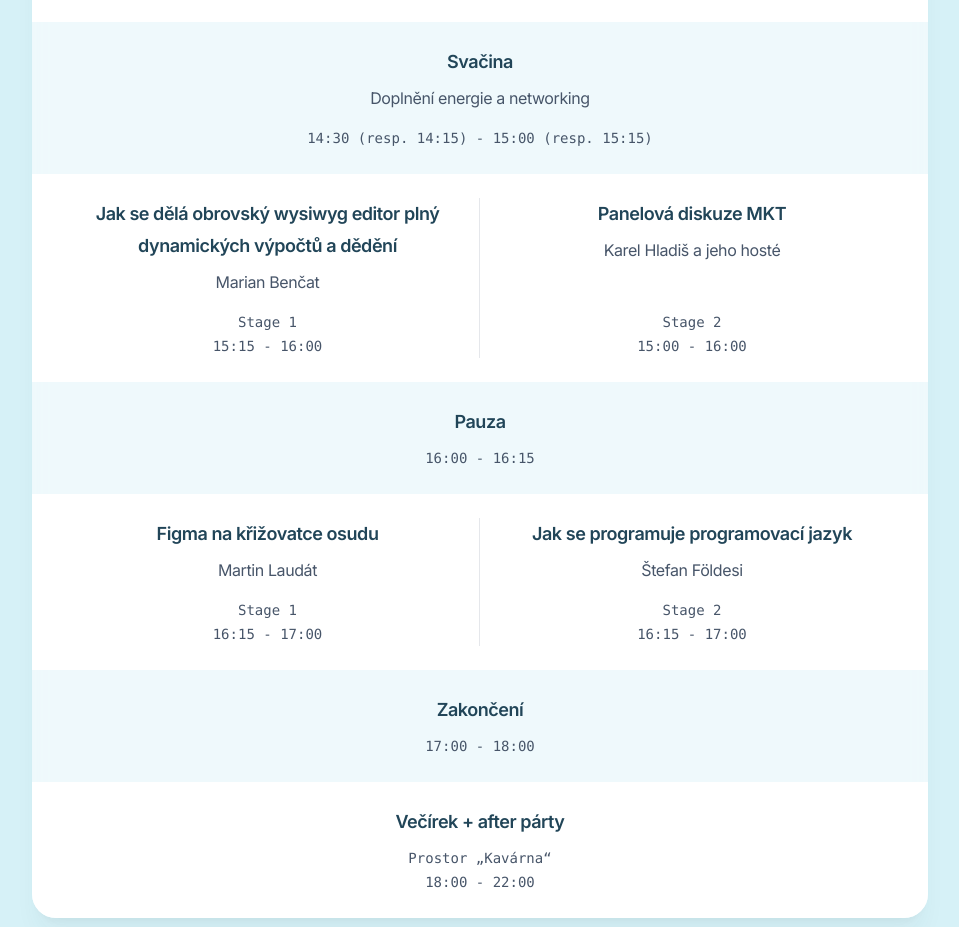
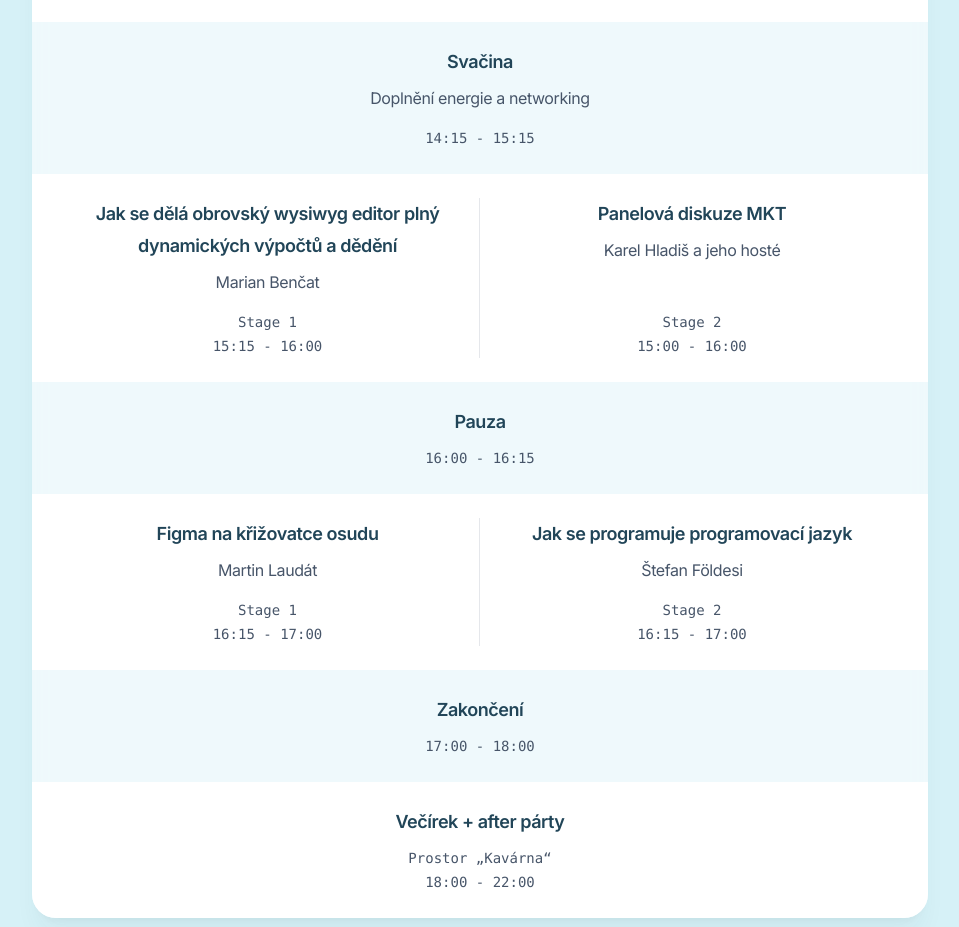
Before and after one commit to CtvrtCON/CtvrtCON, a Next.js app: page /ctvrtcon/ in a window 1280 px wide. Shown: the part 3348-4275 px from the top of the page, without its empty margins (160-1119 px from the left). Built offline with nearby package versions, Linux system fonts and the light colour scheme.

Commit message:
Edit afternoon snack info in schedule a bit

```diff
--- a/src/components/Schedule.jsx
+++ b/src/components/Schedule.jsx
@@ -145,8 +145,8 @@ const program = [
       {
         name: 'Svačina',
         description: 'Doplnění energie a networking',
-        start: '14:30 (resp. 14:15)',
-        end: '15:00 (resp. 15:15)',
+        start: '14:15',
+        end: '15:15',
       },
     ],
   },
```
